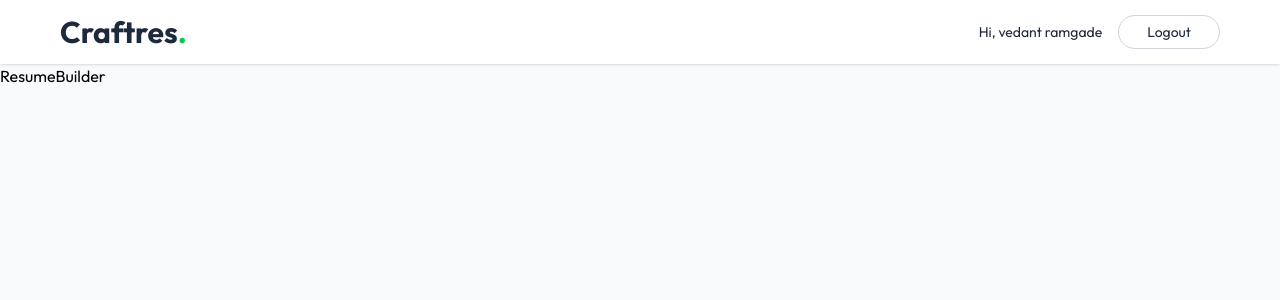
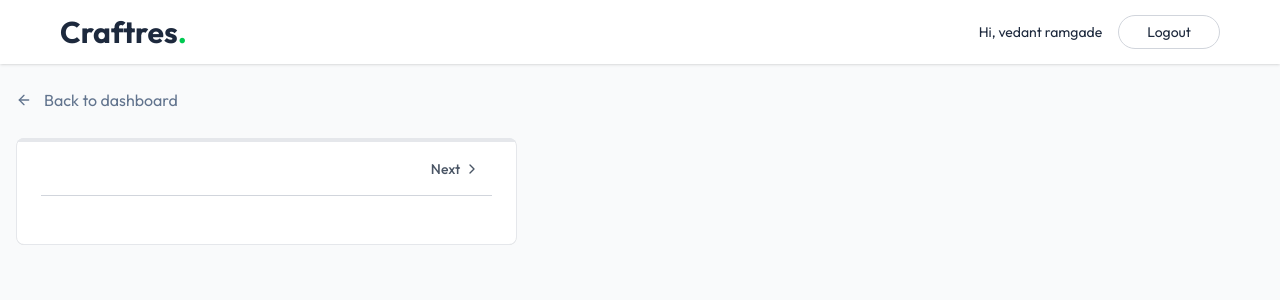
Before and after one commit to vedant-rmgd/AI-Resume-Builder, a React (Vite) app in the folder client/: page /app/builder/1 in a window 1280 px wide. Shown: the top 300 px of the page. Built offline with nearby package versions, Linux system fonts and the light colour scheme.

Commit message:
add navigation, next & previous button on builder page

```diff
--- a/client/src/pages/Dashboard.jsx
+++ b/client/src/pages/Dashboard.jsx
@@ -41,6 +41,13 @@
     const editTitle = async (e) => {
         e.preventDefault();
     };
+
+    const deleteResume = (resumeId) => {
+        const confirm = window.confirm("Are you sure want to delete this resume?")
+        if (confirm) {
+            setAllResume((prev) => prev.filter((resume) => resume._id !== resumeId))
+        }
+    }
 
     useEffect(() => {
         loadAllResumes();
@@ -109,7 +116,9 @@
                                     ).toLocaleDateString()}
                                 </p>
                                 <div onClick={e => e.stopPropagation()} className="absolute top-1 right-1 group-hover:flex items-center hidden">
-                                    <TrashIcon className="size-7 p-1.5 hover:bg-white/50 rounded text-slate-700 transition-colors" />
+                                    <TrashIcon
+                                    onClick={() => deleteResume(resume._id)}
+                                    className="size-7 p-1.5 hover:bg-white/50 rounded text-slate-700 transition-colors" />
                                     <PencilIcon
                                         onClick={() => {
                                             setEditResumeId(resume._id);
--- a/client/src/pages/ResumeBuilder.jsx
+++ b/client/src/pages/ResumeBuilder.jsx
@@ -1,9 +1,139 @@
-import React from 'react'
+import React, { useEffect, useState } from "react";
+import { Link, useParams } from "react-router-dom";
+import { dummyResumeData } from "../assets/assets.js";
+import {
+    ArrowLeftIcon,
+    Briefcase,
+    ChevronLeft,
+    ChevronRight,
+    FileText,
+    FolderIcon,
+    GraduationCap,
+    Sparkles,
+    User,
+} from "lucide-react";
 
 function ResumeBuilder() {
-  return (
-    <div>ResumeBuilder</div>
-  )
+    const { resumeId } = useParams();
+    const [resumeData, setResumeData] = useState({
+        _id: "",
+        title: "",
+        personal_info: {},
+        professional_summery: "",
+        experience: [],
+        education: [],
+        project: [],
+        skills: [],
+        template: "classic",
+        accent_color: "#3B82F6",
+        public: "false",
+    });
+    const [activeSectionIndex, setActiveSectionIndex] = useState(0);
+    const [removeBackground, setRemoveBackground] = useState(false);
+
+    const loadExistingResume = () => {
+        const resume = dummyResumeData.find(
+            (resume) => resume._id === resumeId
+        );
+        if (resume) {
+            setResumeData(resume);
+            document.title = resume.title;
+        }
+    };
+
+    const sections = [
+        { id: "personal", name: "Personal Info", icon: User },
+        { id: "summery", name: "Summery", icon: FileText },
+        { id: "experience", name: "Experience", icon: Briefcase },
+        { id: "education", name: "Education", icon: GraduationCap },
+        { id: "projects", name: "Projects", icon: FolderIcon },
+        { id: "skills", name: "Skills", icon: Sparkles },
+    ];
+
+    const activeSection = sections[activeSectionIndex];
+
+    useEffect(() => {
+        loadExistingResume();
+    }, []);
+
+    return (
+        <div>
+            <div className="max-w-7xl mx-auto px-4 py-6">
+                <Link
+                    to={"/app"}
+                    className="inline-flex gap-3 items-center text-slate-500 hover:text-slate-700 transition-all"
+                >
+                    <ArrowLeftIcon className="size-4" /> Back to dashboard
+                </Link>
+            </div>
+
+            <div className="max-w-7xl mx-auto px-4 pb-8">
+                <div className="grid lg:grid-cols-12 gap-8">
+                    {/* left column - form */}
+                    <div className="relative lg:col-span-5 rounded-lg overflow-hidden">
+                        <div className="bg-white rounded-lg shadow-sm border border-gray-200 p-6 pt-1">
+                            {/* progress bar */}
+                            <hr className="absolute top-0 left-0 right-0 border-2 border-gray-200" />
+                            <hr
+                                className="absolute top-0 left-0 h-1 bg-linear-to-r from-green-500 to-green-600 border-none transition-all duration-1000"
+                                style={{
+                                    width: `${
+                                        (activeSectionIndex * 100) /
+                                        (sections.length - 1)
+                                    }%`,
+                                }}
+                            />
+
+                            {/* section navigation */}
+                            <div className="flex justify-between items-center mb-6 border-b border-gray-300 py-1">
+                                <div></div>
+                                <div className="flex items-center">
+                                    {activeSectionIndex !== 0 && (
+                                        <button
+                                            onClick={() =>
+                                                setActiveSectionIndex((prev) =>
+                                                    Math.max(prev - 1, 0)
+                                                )
+                                            }
+                                            className="flex items-center gap-1 p-3 rounded-lg text-sm font-medium text-gray-600 hover:bg-gray-50 transition-all"
+                                            disabled={activeSectionIndex === 0}
+                                        >
+                                            <ChevronLeft className="size-4" />{" "}
+                                            Previous
+                                        </button>
+                                    )}
+                                    <button
+                                        onClick={() =>
+                                            setActiveSectionIndex((prev) =>
+                                                Math.min(
+                                                    prev + 1,
+                                                    sections.length - 1
+                                                )
+                                            )
+                                        }
+                                        className={`flex items-center gap-1 p-3 rounded-lg text-sm font-medium text-gray-600 hover:bg-gray-50 transition-all ${
+                                            activeSectionIndex ===
+                                                sections.length - 1 &&
+                                            "opacity-50"
+                                        }`}
+                                        disabled={
+                                            activeSectionIndex ===
+                                            sections.length - 1
+                                        }
+                                    >
+                                        Next <ChevronRight className="size-4" />
+                                    </button>
+                                </div>
+                            </div>
+                        </div>
+                    </div>
+
+                    {/* right column - preview of the resume */}
+                    <div></div>
+                </div>
+            </div>
+        </div>
+    );
 }
 
-export default ResumeBuilder
+export default ResumeBuilder;
```
